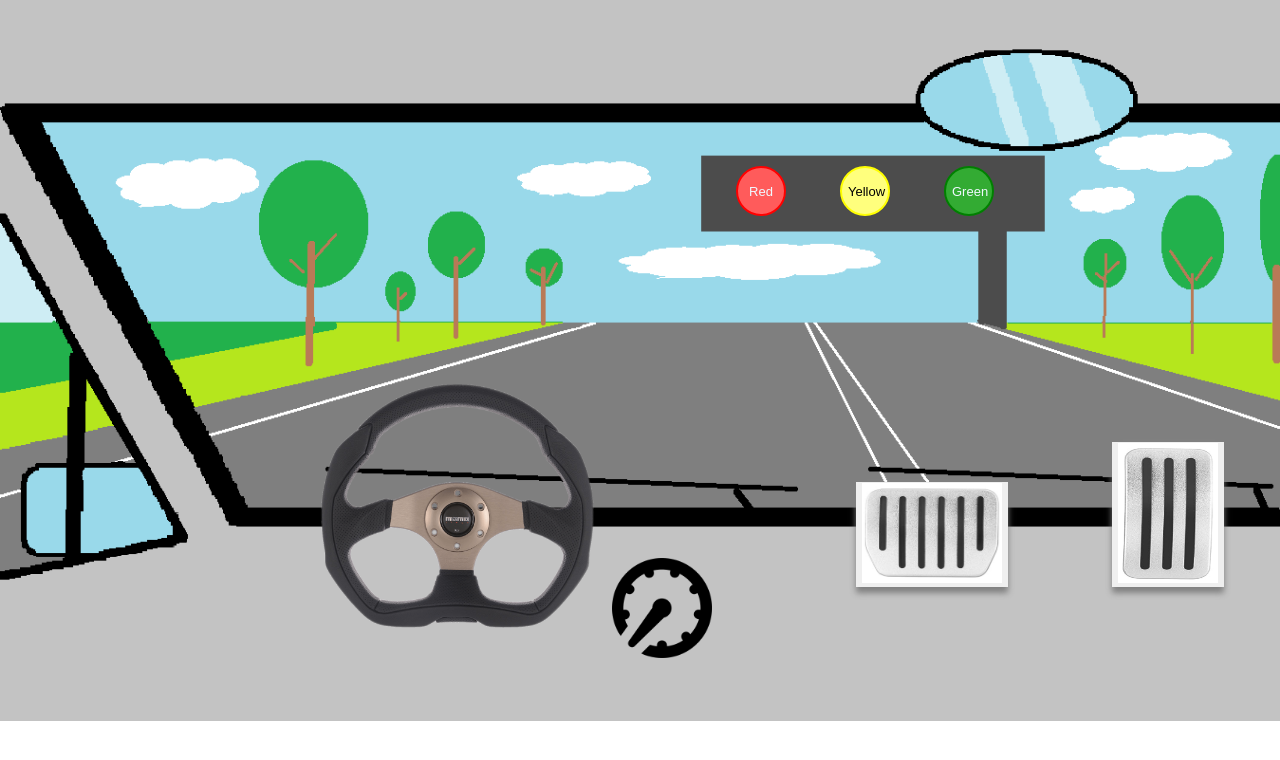
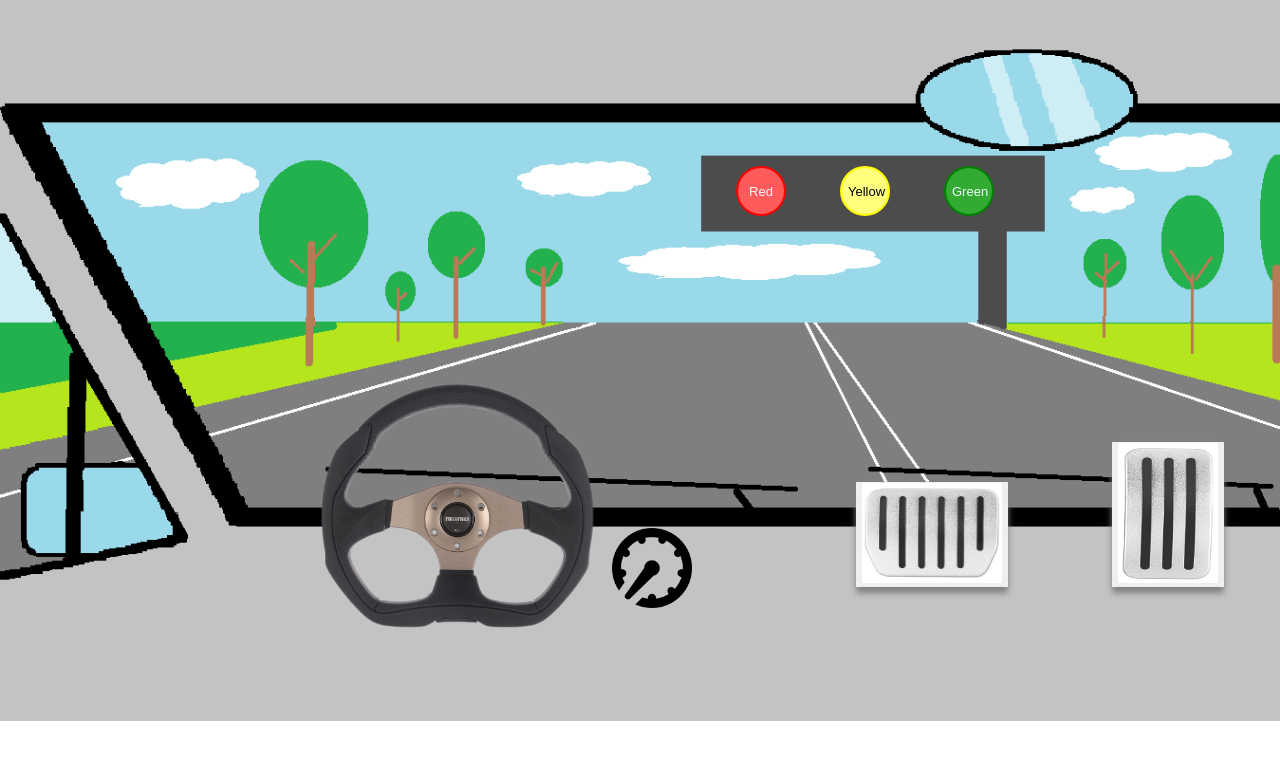
Before and after one commit to MANOJ-KUMAR-0207/Traffic-Signal, a plain HTML site: page index.html in a window 1280 px wide. Shown: the top 760 px of the page. Drawn offline with Linux system fonts and the light colour scheme.

Commit message:
Position correction

```diff
--- a/index.css
+++ b/index.css
@@ -113,7 +113,7 @@ div
 {
     display: inline-block;
     position:relative;
-    top:200px;
+    top:150px;
     left:300px;
 }
 .steering
--- a/index.html
+++ b/index.html
@@ -21,7 +21,7 @@
         <img src="Assets/Images/Steering.png" alt="" srcset="" height=300px; width="auto">
     </div>
     <div class="speedometer" id="speedometer">
-        <img src="Assets/Images/Speedometer.png" alt="" srcset="" height="100px">
+        <img src="Assets/Images/Speedometer.png" alt="" srcset="" height="80px">
     </div>
     <div class="controls">
         <button class="control" id="brake" onclick="stop()"><img src="Assets/Images/Brake.png" alt="" srcset="" height="100px" width="140px;"></button>
```
